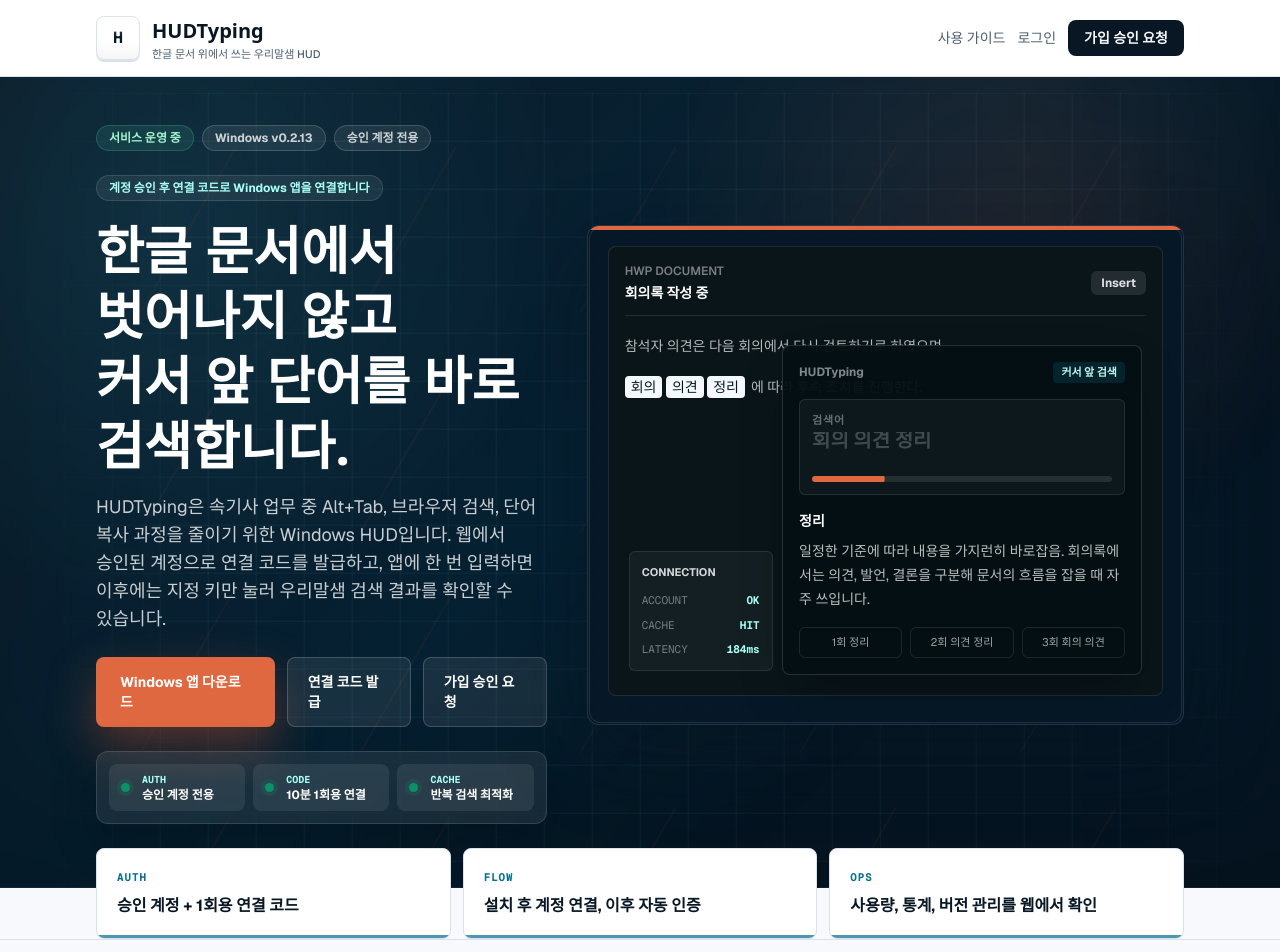
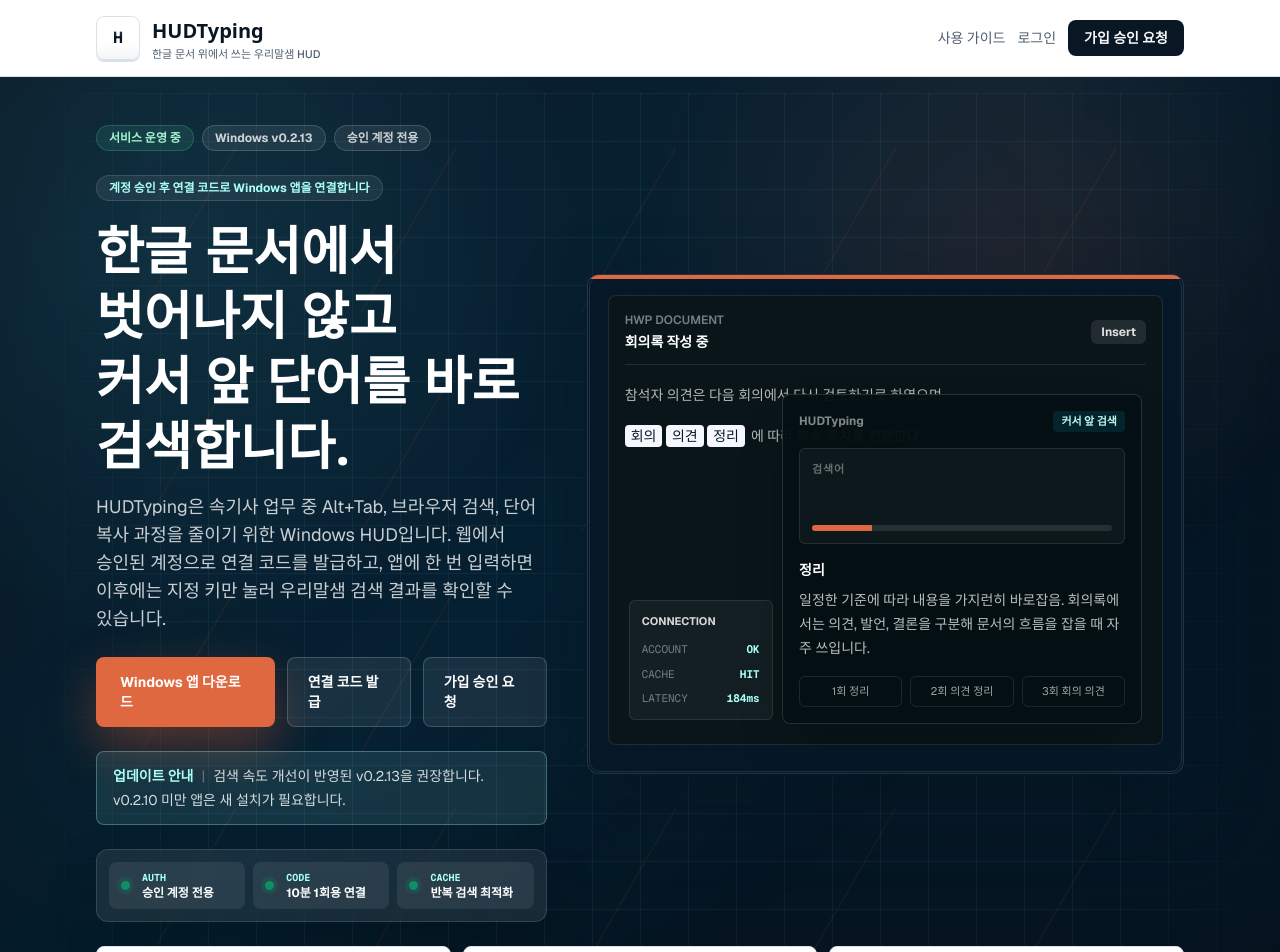
Before and after one commit to phk901031-prog/hudtyping-saas, a Next.js app: page / in a window 1280 px wide. Shown: the top 952 px of the page. Built offline with nearby package versions, Linux system fonts and the light colour scheme; no server answers; a web font is replaced by a local one.

Commit message:
Add homepage update notice

```diff
--- a/src/app/page.tsx
+++ b/src/app/page.tsx
@@ -109,6 +109,12 @@
                     가입 승인 요청
                   </Link>
                 )}
+              </div>
+
+              <div className="max-w-xl rounded-lg border border-[#a8fff4]/30 bg-[#a8fff4]/10 px-4 py-3 text-sm leading-6 text-white/82">
+                <strong className="text-[#a8fff4]">업데이트 안내</strong>
+                <span className="mx-2 text-white/35">|</span>
+                검색 속도 개선이 반영된 v0.2.13을 권장합니다. v0.2.10 미만 앱은 새 설치가 필요합니다.
               </div>
 
               <TrustStrip />
@@ -254,7 +260,10 @@
             <h2 className="font-display text-2xl">운영 안내</h2>
             <div className="mt-5 divide-y divide-border">
               <Notice title="현재 배포 버전" date="v0.2.13">
-                계정 연결 코드 방식이 반영된 Windows 앱입니다. 앱 설정에 이메일이 아니라 연결 코드를 입력합니다.
+                검색 속도 개선이 반영된 Windows 앱입니다. 앱 설정에 이메일이 아니라 웹에서 발급한 연결 코드를 입력합니다.
+              </Notice>
+              <Notice title="구버전 지원 안내" date="업데이트">
+                v0.2.10 이상은 앱 실행 시 자동 업데이트 안내를 받을 수 있습니다. v0.2.10 미만 초기 버전은 검색이 제한될 수 있으니 최신 설치 파일로 다시 설치해 주세요.
               </Notice>
               <Notice title="검색 지연 안내" date="검색">
                 우리말샘 또는 서버 응답이 늦으면 앱에 “우리말샘 응답 지연 중”으로 표시합니다.
```
